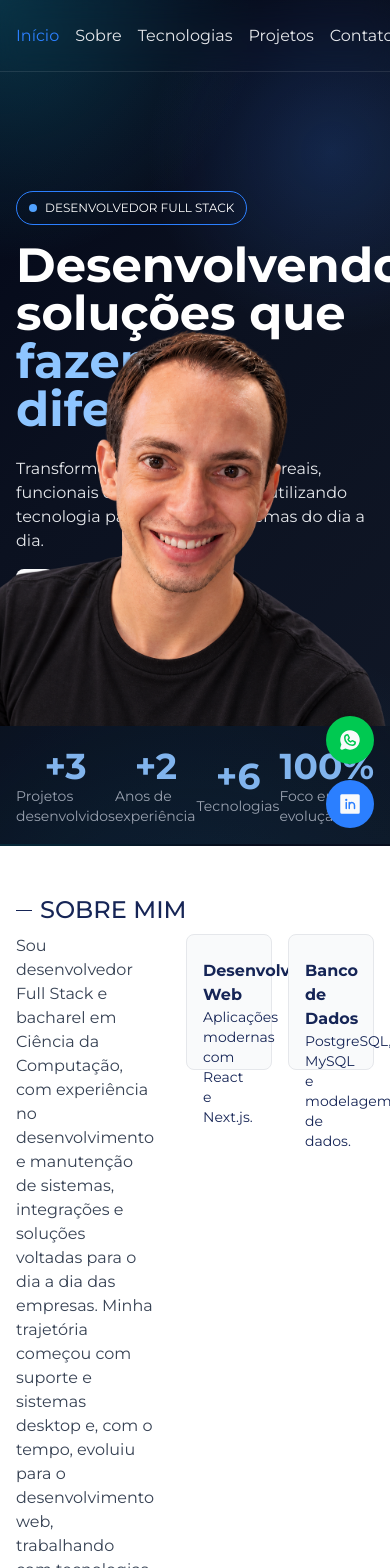
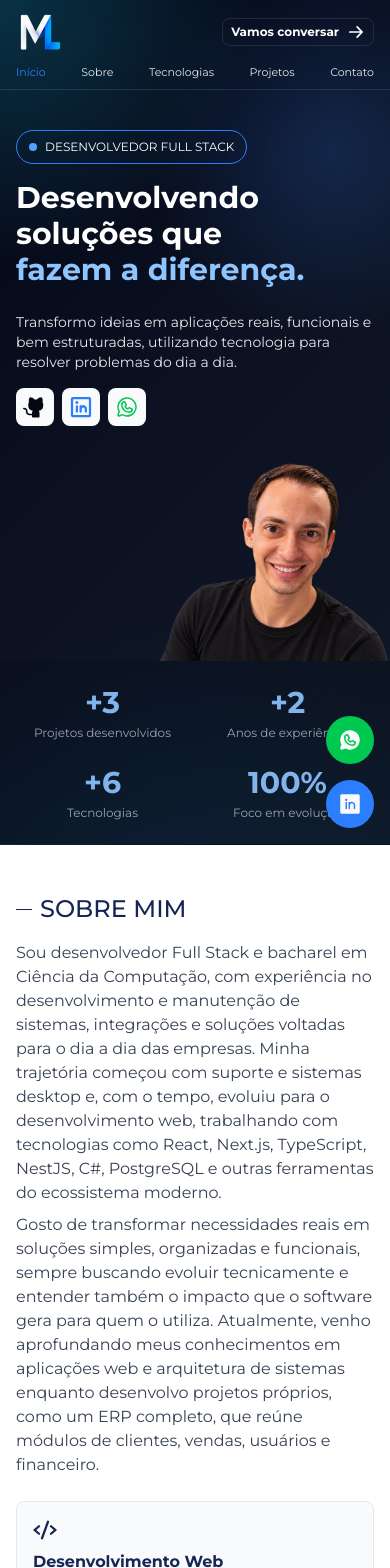
Before and after one commit to murilolemes/mlsite, a Next.js app: page / in a window 390 px wide. Shown: the top 1568 px of the page. Built offline with nearby package versions, Linux system fonts and the light colour scheme.

Commit message:
Layout responsivo

```diff
--- a/src/components/header/index.tsx
+++ b/src/components/header/index.tsx
@@ -60,25 +60,25 @@ export default function Header() {
     <header
       ref={headerRef}
       className={cn(
-        'h-18 w-full border-b-1 border-gray-50/10 transition-all duration-300',
+        'w-full border-b-1 border-gray-50/10 transition-all duration-300 md:h-18',
         'bg-background-acrilic/50 backdrop-blur-md backdrop-saturate-100',
       )}
     >
       <div
         className={cn(
-          'mx-auto flex h-full w-full max-w-[1232px] items-center justify-between px-4 py-2',
+          'mx-auto flex w-full max-w-[1232px] flex-wrap items-center justify-between gap-y-2 px-4 py-2 md:h-full md:flex-nowrap',
         )}
       >
-        {/* LOGO */}
         <Link
           href="/"
-          className={cn('flex h-full items-center justify-center py-2')}
+          className={cn('order-1 flex items-center justify-center md:py-2')}
         >
           <Image
             src="/assets/LogoInicial.png"
             alt="Logo ML"
             width={72}
             height={72}
+            className="h-12 w-12 md:h-[72px] md:w-[72px]"
           />
           <div
             className={cn(
@@ -93,8 +93,11 @@ export default function Header() {
           </div>
         </Link>
 
-        {/* NAV */}
-        <nav className={cn('flex items-center gap-4')}>
+        <nav
+          className={cn(
+            'order-3 flex w-full items-center justify-between gap-x-1.5 text-[11px] whitespace-nowrap sm:text-sm md:order-2 md:w-auto md:justify-center md:gap-4 md:text-base',
+          )}
+        >
           {links.map((link) => {
             const isActive = pathName === '/' && activeHref === link.href;
 
@@ -114,13 +117,14 @@ export default function Header() {
         </nav>
 
         <ButtonWhatsApp
+          className="order-2 px-2 text-xs sm:px-3 md:order-3 md:px-8 md:text-base"
           bg="bg-transparent"
-          py="py-2"
+          py="py-1 md:py-2"
           textColor="text-white"
           borderColor="border-white/10"
         >
           Vamos conversar
-          <ArrowRightIcon weight="bold" size={24} />
+          <ArrowRightIcon weight="bold" size={18} />
         </ButtonWhatsApp>
       </div>
     </header>
--- a/src/components/whatsapp/index.tsx
+++ b/src/components/whatsapp/index.tsx
@@ -32,6 +32,7 @@ type ButtonWhatsAppProps = Readonly<{
   py: string;
   bg: string;
   borderColor: string;
+  className?: string;
   children: React.ReactNode;
 }>;
 export function ButtonWhatsApp({
@@ -39,6 +40,7 @@ export function ButtonWhatsApp({
   py,
   bg,
   borderColor,
+  className,
   children,
 }: ButtonWhatsAppProps) {
   return (
@@ -51,6 +53,7 @@ export function ButtonWhatsApp({
         `rounded-md ${bg} px-8 ${py} font-semibold ${textColor}`,
         `${borderColor} flex items-center gap-2 border-1`,
         'transition-all duration-200 hover:border-blue-500',
+        className,
       )}
     >
       {children}
--- a/src/features/home/components/aboutMe.tsx
+++ b/src/features/home/components/aboutMe.tsx
@@ -17,8 +17,8 @@ export function AboutMe() {
           <Separator className={cn('!w-4 bg-blue-950')} />
           <h2 className={cn('text-2xl font-medium')}>SOBRE MIM</h2>
         </div>
-        <div className={cn('mt-2 flex gap-8')}>
-          <div className={cn('flex w-3/4 flex-col gap-2')}>
+        <div className={cn('mt-4 flex flex-col gap-6 xl:flex-row xl:gap-8')}>
+          <div className={cn('flex flex-col gap-2 xl:w-3/5')}>
             <p className={cn('text-gray-700')}>
               Sou desenvolvedor Full Stack e bacharel em Ciência da Computação,
               com experiência no desenvolvimento e manutenção de sistemas,
@@ -38,12 +38,16 @@ export function AboutMe() {
               vendas, usuários e financeiro.
             </p>
           </div>
-          <div className={cn('grid grid-cols-2 gap-4')}>
+          <div
+            className={cn(
+              'grid grid-cols-1 gap-3 sm:grid-cols-2 sm:gap-4 xl:flex-1',
+            )}
+          >
             {aboult.map((ab) => (
               <div
                 key={ab.title}
                 className={cn(
-                  'flex h-34 flex-col rounded-md border-1 border-gray-200',
+                  'flex min-h-32 flex-col rounded-md border-1 border-gray-200',
                   'bg-gray-50 p-4 text-blue-950 hover:border-blue-300',
                 )}
               >
--- a/src/features/home/components/contact.tsx
+++ b/src/features/home/components/contact.tsx
@@ -17,8 +17,8 @@ export function Contact() {
           <Separator className={cn('!w-4 bg-blue-950')} />
           <h2 className={cn('text-2xl font-medium')}>CONTATO</h2>
         </div>
-        <div className={cn('mt-2 flex items-center gap-8')}>
-          <div className={cn('flex w-3/4 flex-col gap-2')}>
+        <div className={cn('mt-4 flex flex-col items-start gap-5 sm:flex-row sm:items-center sm:gap-8')}>
+          <div className={cn('flex flex-col gap-2 sm:flex-1')}>
             <p className={cn('text-xl font-bold text-gray-700')}>
               Vamos <span className={cn('text-blue-500')}>conversar?</span>
             </p>
--- a/src/features/home/components/profile.tsx
+++ b/src/features/home/components/profile.tsx
@@ -14,11 +14,15 @@ import Link from 'next/link';
 export function Profile() {
   return (
     <div
-      className={cn('flex h-[calc(100vh-190px)] w-full justify-center')}
+      className={cn(
+        'flex min-h-[calc(100svh-272.5px)] w-full justify-center sm:min-h-[calc(100vh-204px)] md:min-h-[calc(100vh-190px)]',
+      )}
       id="top"
     >
       <Content
-        className={cn('relative flex-col justify-center gap-4 px-4 py-2')}
+        className={cn(
+          'relative flex-col justify-start gap-4 px-4 py-10 sm:py-12 md:py-2 lg:justify-center',
+        )}
       >
         <div
           className={cn(
@@ -29,17 +33,25 @@ export function Profile() {
           <span className={cn('h-2 w-2 rounded-2xl bg-blue-400')} />
           <p className={cn('text-xs')}>DESENVOLVEDOR FULL STACK</p>
         </div>
-        <h1 className={cn('h-fit max-w-xl text-5xl font-bold')}>
+        <h1
+          className={cn(
+            'z-10 h-fit max-w-xl text-3xl font-bold sm:text-4xl md:text-5xl',
+          )}
+        >
           Desenvolvendo soluções que
           <span className={cn('block text-blue-300')}>fazem a diferença.</span>
         </h1>
 
-        <p className={cn('mt-2 max-w-xl text-gray-200')}>
+        <p
+          className={cn(
+            'z-10 mt-2 max-w-xl text-sm text-gray-200 sm:text-base',
+          )}
+        >
           Transformo ideias em aplicações reais, funcionais e bem estruturadas,
           utilizando tecnologia para resolver problemas do dia a dia.
         </p>
 
-        <div className={cn('flex gap-2')}>
+        <div className={cn('z-10 flex gap-2')}>
           <Link
             href={'https://github.com/murilolemes'}
             target="_blank"
@@ -93,7 +105,7 @@ export function Profile() {
         <div
           className={cn(
             "bg-[url('/assets/avatar.png')] bg-contain bg-right bg-no-repeat",
-            'absolute right-0 bottom-0 h-100 w-120',
+            'absolute right-0 bottom-0 h-50 w-60 sm:h-72 sm:w-86 md:h-86 md:w-100 lg:h-100 lg:w-120',
           )}
         />
       </Content>
--- a/src/features/home/components/projects.tsx
+++ b/src/features/home/components/projects.tsx
@@ -24,14 +24,14 @@ export function Project() {
           Projetos que desenvolvi aplicando boas práticas, foco em performace e
           uma experiência de uso simples e eficiente.
         </p>
-        <div className={cn('flex gap-4')}>
+        <div className={cn('grid grid-cols-1 gap-4 sm:grid-cols-2 lg:grid-cols-3')}>
           {projects.map((project) => (
             <Link
               key={project.title}
               href={project.link}
               target="_blank"
               className={cn(
-                'relative flex w-105 flex-col gap-2 overflow-hidden rounded-2xl',
+                'relative flex min-w-0 flex-col gap-2 overflow-hidden rounded-2xl',
                 'shadow-[0_0_6px_1px_rgba(0,0,0,0.5)] hover:border-1 hover:border-white/30',
               )}
             >
@@ -49,16 +49,17 @@ export function Project() {
               )}
               <Image
                 src={project.image}
-                width={420}
+                width={840}
                 height={420}
                 alt={project.title}
+                className="h-auto w-full object-cover"
               />
               <div className={cn('flex flex-col gap-2 p-2')}>
                 <h4 className={cn('text-md font-bold')}>{project.title}</h4>
                 <p className={cn('text-sm text-gray-200')}>
                   {project.description}
                 </p>
-                <div className={cn('flex gap-2')}>
+                <div className={cn('flex flex-wrap gap-2')}>
                   {project.tecnology.map((tech) => (
                     <div
                       key={tech}
--- a/src/features/home/components/skills.tsx
+++ b/src/features/home/components/skills.tsx
@@ -6,17 +6,23 @@ import { skills } from '../constants/skills';
 
 export function Skills() {
   return (
-    <div className={cn('flex h-30 w-full justify-center bg-gray-950/20')}>
-      <Content className={cn('items-center justify-between px-4')}>
+    <div className={cn('flex w-full justify-center bg-gray-950/20')}>
+      <Content
+        className={cn(
+          'grid grid-cols-2 gap-x-3 gap-y-6 px-4 py-6 text-center sm:grid-cols-4 sm:gap-4 md:py-8',
+        )}
+      >
         {skills.map((skill) => (
           <div
             key={skill.description}
-            className={cn('flex flex-col items-center')}
+            className={cn('flex flex-col items-center gap-1')}
           >
-            <p className={cn('text-4xl font-extrabold text-blue-300/90')}>
+            <p className={cn('text-3xl font-extrabold text-blue-300/90 sm:text-4xl')}>
               {skill.time}
             </p>
-            <p className={cn('text-sm text-gray-400')}>{skill.description}</p>
+            <p className={cn('text-xs text-gray-400 sm:text-sm')}>
+              {skill.description}
+            </p>
           </div>
         ))}
       </Content>
--- a/src/features/home/components/tecnology.tsx
+++ b/src/features/home/components/tecnology.tsx
@@ -26,18 +26,18 @@ export function Tecnology() {
           Tecnologias e ferramentas que fazem parte do meu dia a dia e que
           utilizo para construir soluções modernas e escaláveis.
         </p>
-        <div className={cn('flex gap-2 py-4')}>
+        <div className={cn('grid grid-cols-2 gap-3 py-4 sm:grid-cols-3 md:grid-cols-4 lg:grid-cols-8')}>
           {tecnologies.map((tech) => (
             <div
               key={tech.name}
               className={cn(
-                'flex w-40 flex-col items-center justify-center gap-4',
+                'flex min-w-0 flex-col items-center justify-center gap-3',
                 'rounded-xl border-1 border-gray-200 bg-white p-4 hover:border-blue-300',
                 'transition-all duration-300 hover:scale-104 hover:transform-gpu',
               )}
             >
-              <Image src={tech.icon} width={48} height={48} alt={tech.name} />
-              <p>{tech.name}</p>
+              <Image src={tech.icon} width={48} height={48} alt={tech.name} className="h-10 w-10 sm:h-12 sm:w-12" />
+              <p className="text-center text-xs sm:text-sm">{tech.name}</p>
             </div>
           ))}
         </div>
```
